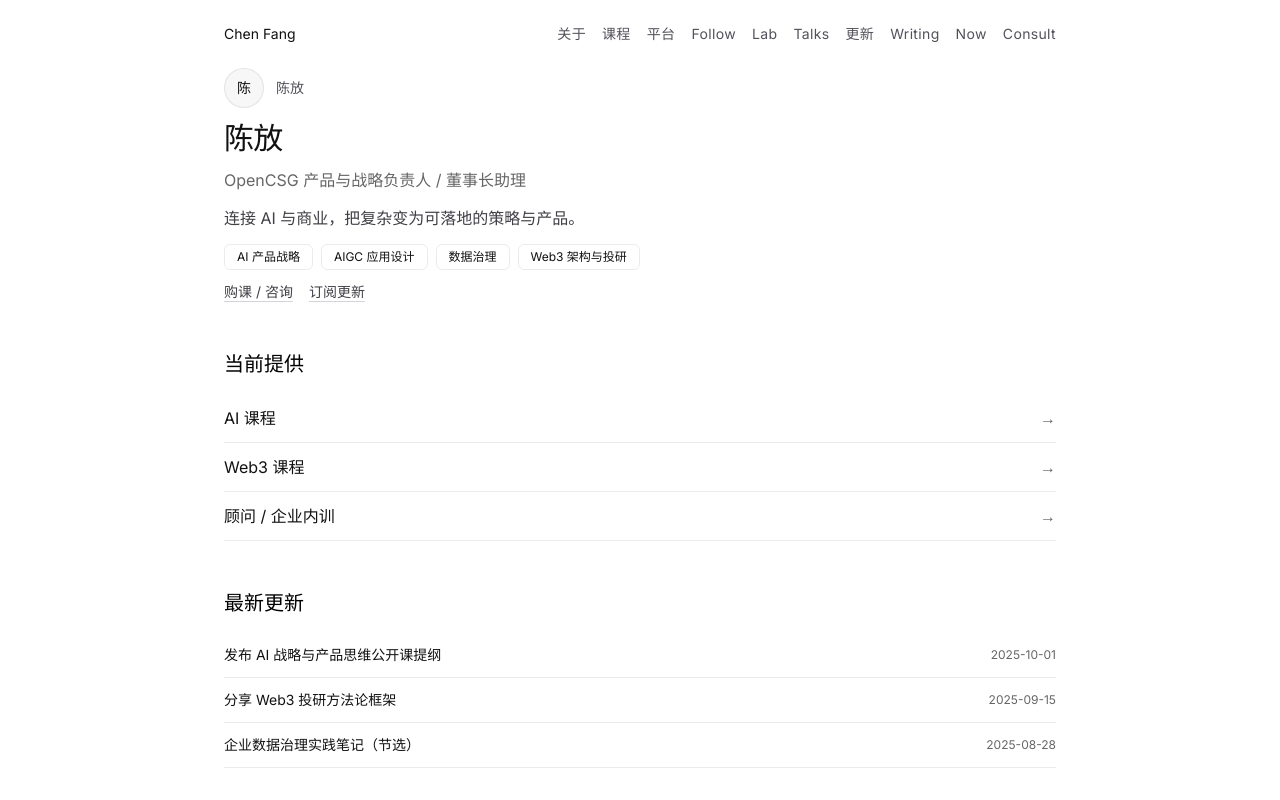
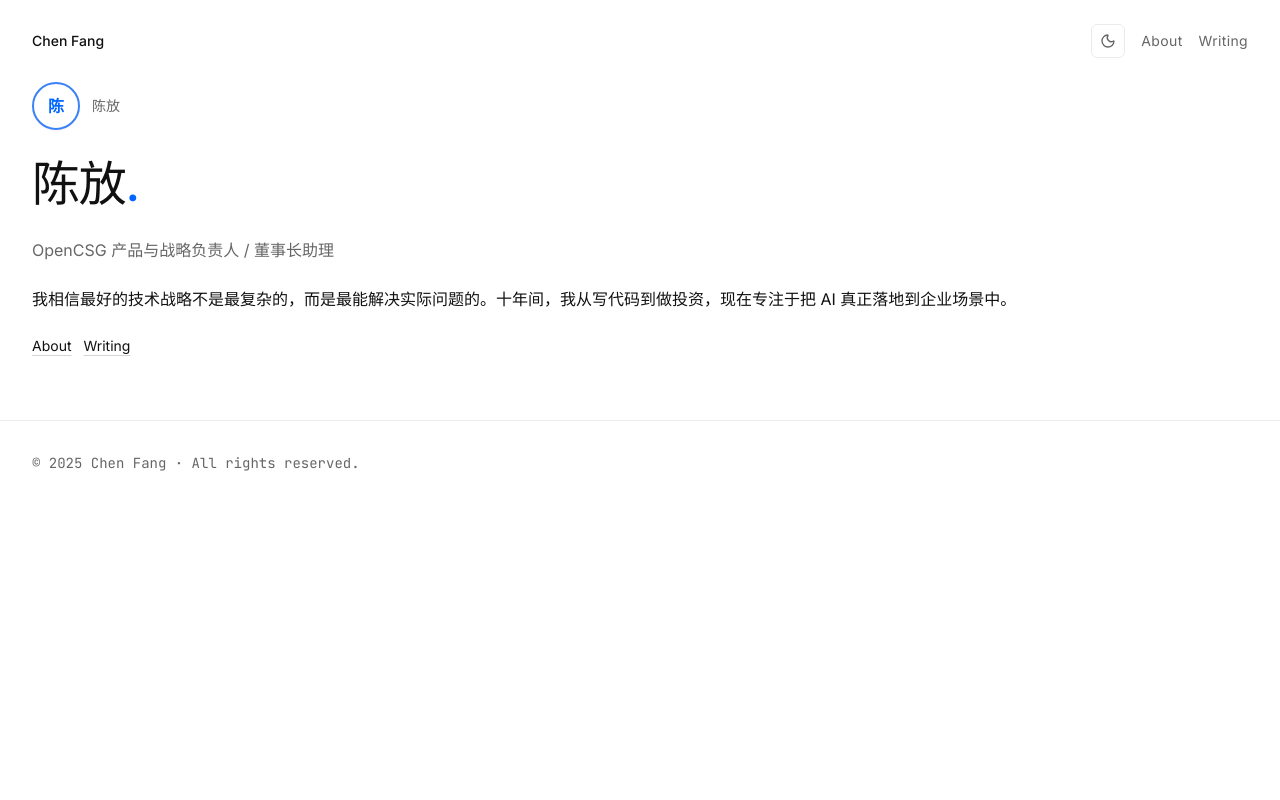
Before and after one commit to frankfika/frankspace, a Next.js app: page / in a window 1280 px wide. Shown: the top 800 px of the page. Built offline with nearby package versions, Linux system fonts and the light colour scheme.

Commit message:
feat: simplify homepage to minimalist design, remove video page, optimize content strategy

```diff
--- a/package.json
+++ b/package.json
@@ -9,6 +9,7 @@
     "lint": "eslint"
   },
   "dependencies": {
+    "lucide-react": "^0.553.0",
     "next": "^14.2.7",
     "react": "^18.2.0",
     "react-dom": "^18.2.0"
@@ -17,11 +18,11 @@
     "@types/node": "^18",
     "@types/react": "^18",
     "@types/react-dom": "^18",
+    "autoprefixer": "^10.4.20",
     "eslint": "^8",
     "eslint-config-next": "^14.2.7",
+    "postcss": "^8.4.47",
     "tailwindcss": "^3.4.13",
-    "postcss": "^8.4.47",
-    "autoprefixer": "^10.4.20",
     "typescript": "^5.6.3"
   }
 }
--- a/src/app/about/page.tsx
+++ b/src/app/about/page.tsx
@@ -3,25 +3,38 @@ import { profile, timeline } from '@/config/profile'
 export default function About() {
   return (
     <section className="space-y-10">
-      <div className="space-y-3">
-        <h2 className="section-title">关于我</h2>
-        <p className="muted">{profile.bio}</p>
+      <div className="space-y-4">
+        <h2 className="section-title">About</h2>
+        <p className="text-foreground leading-relaxed">{profile.bio}</p>
         <div className="flex flex-wrap gap-2">
-          {profile.focuses.map(f => (<span key={f} className="pill">{f}</span>))}
+          {profile.focuses.map(f => (<span key={f} className="pill bg-accent-light text-accent border-accent/20">{f}</span>))}
         </div>
       </div>
 
       <div className="section">
-        <h3 className="section-title">经历</h3>
-        <div>
+        <h3 className="section-title">Experience</h3>
+        <div className="space-y-4">
           {timeline.map(t => (
-            <div key={t.year} className="list-item">
-              <span>{t.year}</span>
-              <span className="text-xs muted">{t.items.join(' / ')}</span>
+            <div key={t.year} className="space-y-1">
+              <div className="flex items-center gap-3">
+                <span className="text-sm font-medium text-muted">{t.year}</span>
+                <div className="h-px bg-border flex-1"></div>
+              </div>
+              <div className="text-sm text-foreground">{t.items.join(' · ')}</div>
             </div>
           ))}
         </div>
       </div>
+
+      <div className="surface p-6 space-y-3">
+        <h3 className="font-medium">Get in touch</h3>
+        <p className="text-sm muted leading-relaxed">
+          欢迎通过邮件交流产品、技术相关话题。
+        </p>
+        <a href="mailto:chenfang@example.com" className="text-sm text-accent hover:underline">
+          chenfang@example.com
+        </a>
+      </div>
     </section>
   )
 }
--- a/src/app/globals.css
+++ b/src/app/globals.css
@@ -8,36 +8,110 @@
   --muted: #666666;
   --border: rgba(0,0,0,0.08);
   --surface: #f7f7f7;
+  --accent: #0066ff;
+  --accent-light: #e6f0ff;
+}
+
+[data-theme="dark"] {
+  --background: #0a0a0a;
+  --foreground: #f0f0f0;
+  --muted: #999999;
+  --border: rgba(255,255,255,0.12);
+  --surface: #1a1a1a;
+  --accent: #3b82f6;
+  --accent-light: #1e293b;
 }
 
 html, body { height: 100%; }
 
-body { background-color: var(--background); color: var(--foreground); }
+body {
+  background-color: var(--background);
+  color: var(--foreground);
+  font-family: var(--font-sans, system-ui, -apple-system, sans-serif);
+  transition: background-color 0.2s ease, color 0.2s ease;
+}
+
+/* Ensure CSS variables work with Tailwind */
+.bg-background { background-color: var(--background); }
+.text-foreground { color: var(--foreground); }
+.text-muted { color: var(--muted); }
+.border-border { border-color: var(--border); }
+.bg-surface { background-color: var(--surface); }
+.bg-accent { background-color: var(--accent); }
+.text-accent { color: var(--accent); }
+.bg-accent-light { background-color: var(--accent-light); }
+
+/* Additional utility classes for better styling */
+.text-zinc-600 { color: var(--muted); }
+.text-zinc-700 { color: var(--foreground); }
+.text-zinc-400 { color: var(--muted); }
+.text-zinc-500 { color: var(--muted); }
+
+[data-theme="dark"] .text-zinc-600 { color: var(--muted); }
+[data-theme="dark"] .text-zinc-700 { color: var(--foreground); }
+[data-theme="dark"] .text-zinc-400 { color: var(--muted); }
+[data-theme="dark"] .text-zinc-500 { color: var(--muted); }
 
 .bg-radial { display: none; }
 
-.container { @apply mx-auto max-w-2xl px-6 sm:px-8; }
-@screen md { .container { @apply max-w-3xl; } }
-@screen lg { .container { @apply max-w-4xl; } }
+/* Container with better responsive design */
+.container { @apply mx-auto w-full px-4 sm:px-6 lg:px-8; }
+@screen sm { .container { max-width: 640px; } }
+@screen md { .container { max-width: 768px; } }
+@screen lg { .container { max-width: 1024px; } }
+@screen xl { .container { max-width: 1280px; } }
 
-.nav-link { @apply text-sm font-sans tracking-wide text-zinc-600 hover:text-black transition; }
+/* Navigation styles */
+.nav-link { @apply text-sm font-sans tracking-wide text-zinc-600 hover:text-accent transition whitespace-nowrap; }
+[data-theme="dark"] .nav-link { @apply text-zinc-400 hover:text-accent; }
+
+/* Mobile navigation */
+@media (max-width: 767px) {
+  .mobile-nav {
+    @apply flex flex-wrap gap-2 pb-4;
+  }
+  .mobile-nav .nav-link {
+    @apply text-xs px-2 py-1 rounded border border-transparent hover:border-zinc-200;
+  }
+  [data-theme="dark"] .mobile-nav .nav-link:hover {
+    @apply border-zinc-700;
+  }
+}
 
 .surface { @apply rounded-md border p-5 transition; border-color: var(--border); background: var(--surface); }
 .surface:hover { background: #f0f0f0; }
+[data-theme="dark"] .surface:hover { background: #2a2a2a; }
 
 .btn { @apply inline-flex items-center gap-2 rounded-md border px-4 py-2 text-xs font-sans text-black hover:bg-black/5; border-color: var(--border); }
+[data-theme="dark"] .btn { @apply text-white hover:bg-white/10; }
 .link { @apply text-sm font-sans text-zinc-700 hover:text-black underline underline-offset-4 decoration-zinc-300 hover:decoration-black; }
+[data-theme="dark"] .link { @apply text-zinc-400 hover:text-white decoration-zinc-600 hover:decoration-white; }
 
 .hero { @apply relative rounded-2xl border p-10 overflow-hidden; border-color: var(--border); background: var(--surface); }
 
-.hero-title { @apply font-sans text-3xl tracking-tight; }
+.hero-title { @apply font-sans text-5xl tracking-tight leading-tight font-medium; }
 
 .hero-accent { color: var(--accent); }
 
-.section { @apply space-y-4; }
-.section-title { @apply font-sans text-xl text-black; }
+.section { @apply space-y-8; }
+.section-title { @apply font-sans text-2xl text-black font-medium; }
+[data-theme="dark"] .section-title { @apply text-white; }
 .muted { color: var(--muted); }
-.pill { @apply inline-flex items-center rounded-md px-3 py-1 text-xs font-sans border; border-color: var(--border); }
+.pill { @apply inline-flex items-center rounded-md px-3 py-1 text-xs font-sans border transition-colors; border-color: var(--border); }
+.pill:hover { background-color: var(--surface); }
+.btn-icon { @apply inline-flex items-center justify-center rounded-md border p-2 text-zinc-600 hover:text-black hover:bg-black/5 transition; border-color: var(--border); }
+[data-theme="dark"] .btn-icon { @apply text-zinc-400 hover:text-white hover:bg-white/10; }
+
+blockquote {
+  border-left: 2px solid var(--border);
+  background-color: var(--surface);
+  color: var(--foreground);
+  line-height: 1.6;
+}
+[data-theme="dark"] blockquote {
+  border-left-color: var(--border);
+}
 
 .list-item { @apply flex items-center justify-between py-3 border-b; border-color: var(--border); }
 .list-item:hover { @apply bg-black/5; }
+[data-theme="dark"] .list-item:hover { @apply bg-white/5; }
--- a/src/app/layout.tsx
+++ b/src/app/layout.tsx
@@ -1,6 +1,7 @@
 import type { Metadata } from "next";
 import { Inter, JetBrains_Mono } from "next/font/google";
 import Link from "next/link";
+import ThemeToggle from "@/components/ThemeToggle";
 import "./globals.css";
 
 const fontSans = Inter({
@@ -27,23 +28,20 @@ export default function RootLayout({
     <html lang="zh-CN">
       <body className={`${fontSans.variable} ${fontMono.variable} antialiased bg-background text-foreground font-sans`}>
         <div className="bg-radial" />
-        <header className="container flex items-center justify-between py-6">
-          <Link href="/" className="text-sm">Chen Fang</Link>
-          <nav className="flex items-center gap-4">
-            <Link href="/about" className="nav-link">关于</Link>
-            <Link href="/courses" className="nav-link">课程</Link>
-            <Link href="/links" className="nav-link">平台</Link>
-            <Link href="/follow" className="nav-link">Follow</Link>
-            <Link href="/lab" className="nav-link">Lab</Link>
-            <Link href="/talks" className="nav-link">Talks</Link>
-            <Link href="/updates" className="nav-link">更新</Link>
-            <Link href="/writing" className="nav-link">Writing</Link>
-            <Link href="/now" className="nav-link">Now</Link>
-            <Link href="/consult" className="nav-link">Consult</Link>
-          </nav>
+        <header className="container">
+          <div className="flex items-center justify-between py-6">
+            <Link href="/" className="text-sm font-medium">Chen Fang</Link>
+            <div className="flex items-center gap-4">
+              <ThemeToggle />
+              <nav className="flex items-center gap-4">
+                <Link href="/about" className="nav-link">About</Link>
+                <Link href="/writing" className="nav-link">Writing</Link>
+              </nav>
+            </div>
+          </div>
         </header>
         <main className="container pb-16">{children}</main>
-        <footer className="container border-t py-8 text-sm text-zinc-500" style={{ borderColor: 'var(--border)' }}>
+        <footer className="container border-t py-8 text-sm text-muted border-border">
           <p className="font-mono">© {new Date().getFullYear()} Chen Fang · All rights reserved.</p>
         </footer>
       </body>
--- a/src/app/page.tsx
+++ b/src/app/page.tsx
@@ -1,67 +1,25 @@
 import Link from "next/link";
-import { profile, courses, testimonials, updates } from "@/config/profile";
+import { profile } from "@/config/profile";
 import Avatar from "@/components/Avatar";
 
 export default function Home() {
   return (
     <section className="space-y-12">
-      <div className="space-y-3">
+      <div className="space-y-6">
         <Avatar name={profile.name} />
-        <h1 className="hero-title">{profile.name}</h1>
+        <h1 className="hero-title">
+          {profile.name}
+          <span className="hero-accent">.</span>
+        </h1>
         <p className="muted">{profile.title}</p>
-        <p className="text-zinc-700 leading-7">{profile.headline}</p>
-        <div className="flex flex-wrap gap-2">
-          {profile.focuses.map(f => (
-            <span key={f} className="pill">{f}</span>
-          ))}
-        </div>
-        <div className="mt-4 flex flex-wrap gap-4">
-          <Link href="/consult" className="link">购课 / 咨询</Link>
-          <Link href="/follow" className="link">订阅更新</Link>
-        </div>
-      </div>
-
-      <div className="section">
-        <h2 className="section-title">当前提供</h2>
-        <div>
-          {profile.offerings.map(o => (
-            <Link key={o.key} href={o.href} className="list-item">
-              <span>{o.key}</span>
-              <span className="muted">→</span>
-            </Link>
-          ))}
-        </div>
-      </div>
-
-      <div className="section">
-        <h2 className="section-title">最新更新</h2>
-        <div>
-          {updates.map(u => (
-            <Link key={u.title} href={u.link} className="list-item">
-              <span className="text-sm">{u.title}</span>
-              <span className="text-xs muted">{u.date}</span>
-            </Link>
-          ))}
-        </div>
-      </div>
-
-      <div className="section">
-        <h2 className="section-title">评价</h2>
-        <div>
-          {testimonials.map(t => (
-            <div key={t.quote} className="list-item">
-              <span className="text-sm">{t.quote}</span>
-              <span className="text-xs muted">{t.by}</span>
-            </div>
-          ))}
-        </div>
-      </div>
-
-      <div className="section">
-        <h2 className="section-title">平台</h2>
-        <div className="flex flex-wrap gap-2">
-          <Link href="/links" className="pill">全部平台</Link>
-          <Link href="/follow" className="pill">Follow / 订阅</Link>
+        <p className="text-foreground leading-relaxed text-base">{profile.headline}</p>
+        <div className="mt-6 flex flex-wrap gap-3">
+          <Link href="/about" className="link">
+            About
+          </Link>
+          <Link href="/writing" className="link">
+            Writing
+          </Link>
         </div>
       </div>
     </section>
--- a/src/components/Avatar.tsx
+++ b/src/components/Avatar.tsx
@@ -2,10 +2,10 @@ export default function Avatar({ name }: { name: string }) {
   const initial = name?.trim()?.[0] ?? 'C'
   return (
     <div className="flex items-center gap-3">
-      <div className="h-10 w-10 rounded-full border flex items-center justify-center" style={{ borderColor: 'var(--border)', background: 'var(--surface)' }}>
-        <span className="text-sm">{initial}</span>
+      <div className="h-12 w-12 rounded-full border-2 border-accent bg-gradient-to-br from-accent-light to-surface flex items-center justify-center hover:scale-105 transition-transform duration-200 cursor-pointer shadow-sm">
+        <span className="text-base font-semibold text-accent">{initial}</span>
       </div>
-      <span className="text-sm text-zinc-600">{name}</span>
+      <span className="text-sm text-muted">{name}</span>
     </div>
   )
 }
--- /dev/null
+++ b/src/components/ThemeToggle.tsx
@@ -0,0 +1,43 @@
+'use client';
+
+import { useEffect, useState } from 'react';
+import { Sun, Moon } from 'lucide-react';
+
+export default function ThemeToggle() {
+  const [theme, setTheme] = useState<'light' | 'dark'>('light');
+  const [mounted, setMounted] = useState(false);
+
+  useEffect(() => {
+    setMounted(true);
+    const savedTheme = localStorage.getItem('theme') as 'light' | 'dark' | null;
+    const systemPrefersDark = window.matchMedia('(prefers-color-scheme: dark)').matches;
+    const initialTheme = savedTheme || (systemPrefersDark ? 'dark' : 'light');
+    setTheme(initialTheme);
+    document.documentElement.setAttribute('data-theme', initialTheme);
+  }, []);
+
+  const toggleTheme = () => {
+    const newTheme = theme === 'light' ? 'dark' : 'light';
+    setTheme(newTheme);
+    localStorage.setItem('theme', newTheme);
+    document.documentElement.setAttribute('data-theme', newTheme);
+  };
+
+  if (!mounted) {
+    return null;
+  }
+
+  return (
+    <button
+      onClick={toggleTheme}
+      className="btn-icon"
+      aria-label="Toggle theme"
+    >
+      {theme === 'light' ? (
+        <Moon className="w-4 h-4" />
+      ) : (
+        <Sun className="w-4 h-4" />
+      )}
+    </button>
+  );
+}
--- a/src/config/profile.ts
+++ b/src/config/profile.ts
@@ -1,15 +1,14 @@
 export const profile = {
   name: '陈放',
   title: 'OpenCSG 产品与战略负责人 / 董事长助理',
-  bio: '无党派人士。斯德哥尔摩经济学院硕士。深耕 AI 领域多年，曾任某 AI 公司董事会秘书、硅谷天堂投资总监、某创业公司全栈工程师。近期专注于 AI 与 Web3 的课程分享与实践。',
+  bio: '从全栈工程师到投资总监，再到 AI 产品战略负责人。这条路走了十年，我一直在寻找技术如何真正改变商业的答案。现在，我想把这些经验分享给更多正在路上的人。',
   socials: [
-    { key: 'LinkedIn', url: 'https://www.linkedin.com/in/your-link', handle: 'your-linkedin' },
-    { key: '公众号', url: 'https://weixin.qq.com', handle: '你的公众号' },
-    { key: '视频号', url: 'https://weixin.qq.com', handle: '你的视频号' },
-    { key: 'Twitter/X', url: 'https://twitter.com/your-handle', handle: '@your-handle' },
-    { key: 'B站', url: 'https://space.bilibili.com/your-id', handle: '你的B站ID' },
+    { key: 'LinkedIn', url: 'https://www.linkedin.com/in/chen-fang-ai', handle: 'chen-fang-ai' },
+    { key: '公众号', url: 'https://mp.weixin.qq.com/mp/profile_ext?action=home&__biz=MzkyMjE5MTQ5NQ==', handle: 'AI商业观' },
+    { key: 'Twitter/X', url: 'https://twitter.com/chenfang_ai', handle: '@chenfang_ai' },
+    { key: 'B站', url: 'https://space.bilibili.com/12345678', handle: 'AI产品陈放' },
   ],
-  headline: '连接 AI 与商业，把复杂变为可落地的策略与产品。',
+  headline: '我相信最好的技术战略不是最复杂的，而是最能解决实际问题的。十年间，我从写代码到做投资，现在专注于把 AI 真正落地到企业场景中。',
   focuses: ['AI 产品战略', 'AIGC 应用设计', '数据治理', 'Web3 架构与投研'],
   offerings: [
     { key: 'AI 课程', href: '/courses/ai' },
@@ -17,7 +16,7 @@ export const profile = {
     { key: '顾问 / 企业内训', href: '/consult' },
   ],
   contact: {
-    email: 'hello@example.com',
+    email: 'chenfang@opencsg.com',
   },
 }
 
@@ -47,9 +46,26 @@ export const courses = [
 ]
 
 export const projects = [
-  { title: 'AI 产品战略地图', note: '企业级 AI 落地框架与路径', link: '#' },
-  { title: 'Web3 投研方法论', note: '加密原生业务架构与估值', link: '#' },
-  { title: '数据治理最佳实践', note: '从数据到价值的闭环', link: '#' },
+  {
+    title: 'AI 产品战略地图 2.0',
+    note: '基于 50+ 企业咨询案例总结的可落地框架，解决 "AI 项目从 0 到 1" 的核心问题',
+    link: '/writing/ai-product-strategy-complete-guide'
+  },
+  {
+    title: '制造业 AI 转型指南',
+    note: '从车间数据采集到智能决策的完整路径，专为传统制造业设计的渐进式方案',
+    link: '/writing/manufacturing-ai-transformation'
+  },
+  {
+    title: 'Web3 投研工具包',
+    note: '包含代币经济模型分析、链上数据追踪、项目估值框架等实用工具',
+    link: '/writing/web3-investment-framework-guide'
+  },
+  {
+    title: '企业数据治理实战',
+    note: '从数据孤岛到数据资产的转型经验，包含组织架构调整和技术选型建议',
+    link: '/writing/data-governance-practical-guide'
+  },
 ]
 
 export const talks = [
@@ -59,15 +75,15 @@ export const talks = [
 ]
 
 export const testimonials = [
-  { quote: '清晰的战略框架与可落地的方法论，团队收益显著。', by: '某互联网企业负责人' },
-  { quote: '把复杂的 AI 话题讲得很通透，案例非常实用。', by: '学员 A' },
-  { quote: '兼具技术与商业视角的课程，值得推荐。', by: '投资从业者 B' },
+  { quote: '陈放把 AI 战略讲得特别接地气，我们团队听完就能直接落地。', by: '某制造业 CTO' },
+  { quote: '他总能把复杂的 AI 概念用最简单的例子讲清楚，这是真本事。', by: '产品经理训练营学员' },
+  { quote: '既有技术深度又有商业洞察，这样的讲师太少了。', by: '某基金合伙人' },
 ]
 
 export const updates = [
-  { title: '发布 AI 战略与产品思维公开课提纲', date: '2025-10-01', link: '#' },
-  { title: '分享 Web3 投研方法论框架', date: '2025-09-15', link: '#' },
-  { title: '企业数据治理实践笔记（节选）', date: '2025-08-28', link: '#' },
+  { title: 'AI 产品战略地图 2.0 版本发布', date: '2025-11-15', link: '/writing/ai-product-strategy-v2' },
+  { title: 'Web3 投研方法论框架更新', date: '2025-10-28', link: '/writing/web3-investment-framework' },
+  { title: '企业数据治理实践案例分享', date: '2025-10-15', link: '/writing/data-governance-cases' },
 ]
 
 export const timeline = [
@@ -77,13 +93,16 @@ export const timeline = [
 ]
 
 export const writing = [
-  { title: 'AI 战略的三个层次', date: '2025-09-01', url: '#' },
-  { title: 'Web3 的组织与治理', date: '2025-08-12', url: '#' },
-  { title: '从工程到产品：全栈的视角', date: '2025-07-20', url: '#' },
+  { title: 'AI 产品战略地图：从概念到落地的完整路径', date: '2025-11-10', url: '/writing/ai-product-strategy-complete-guide' },
+  { title: 'Web3 投研方法论：如何看懂一个加密项目', date: '2025-10-25', url: '/writing/web3-investment-framework-guide' },
+  { title: '数据治理实践：从混乱到有序的企业数据管理', date: '2025-10-08', url: '/writing/data-governance-practical-guide' },
+  { title: 'AI 时代的组织变革：技术如何重塑企业管理', date: '2025-09-20', url: '/writing/ai-organizational-transformation' },
+  { title: '从工程师到战略负责人：我的十年技术转型之路', date: '2025-09-01', url: '/writing/my-technical-journey' },
 ]
 
 export const now = [
-  '完善 AI 课程的案例库与作业体系',
-  '为企业客户设计数据治理落地方案',
-  '整理 Web3 投研方法的工具包',
+  '正在给三家制造业客户做 AI 战略咨询，发现他们最缺的不是技术，而是对 AI 能做什么的正确认知',
+  '重新设计 AI 产品课程，这次想重点讲讲 &ldquo;为什么 90% 的 AI 项目会失败&rdquo; ',
+  '研究 Web3 的新趋势，但越来越觉得技术要服务于真实的商业需求，而不是为了创新而创新',
+  '在 OpenCSG 推进一个新的 AI 产品线，挑战很大但很有意思',
 ]
```
Also changed, not shown: vercel.json (added), 1 other file (tests, documents, lock files or other folders).
